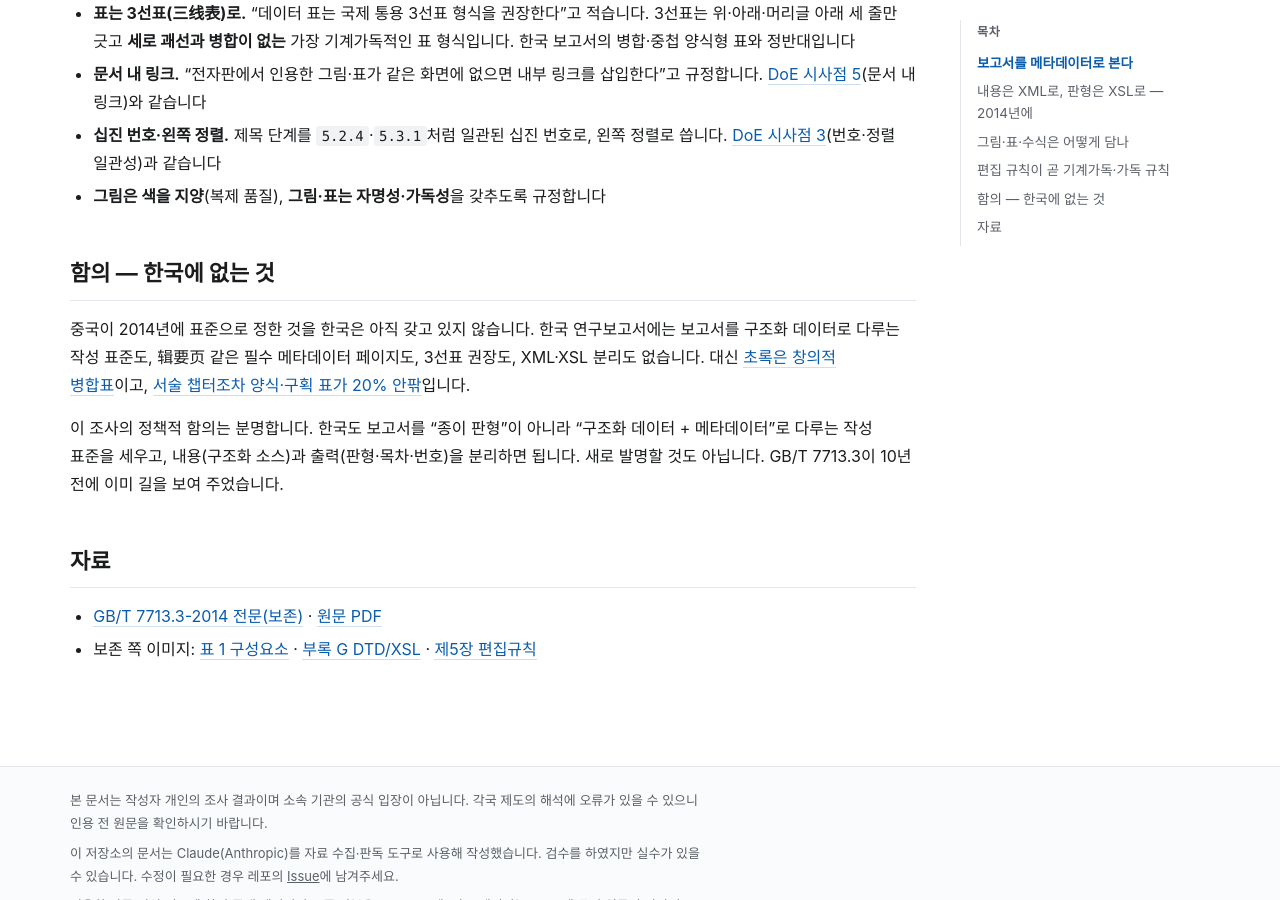
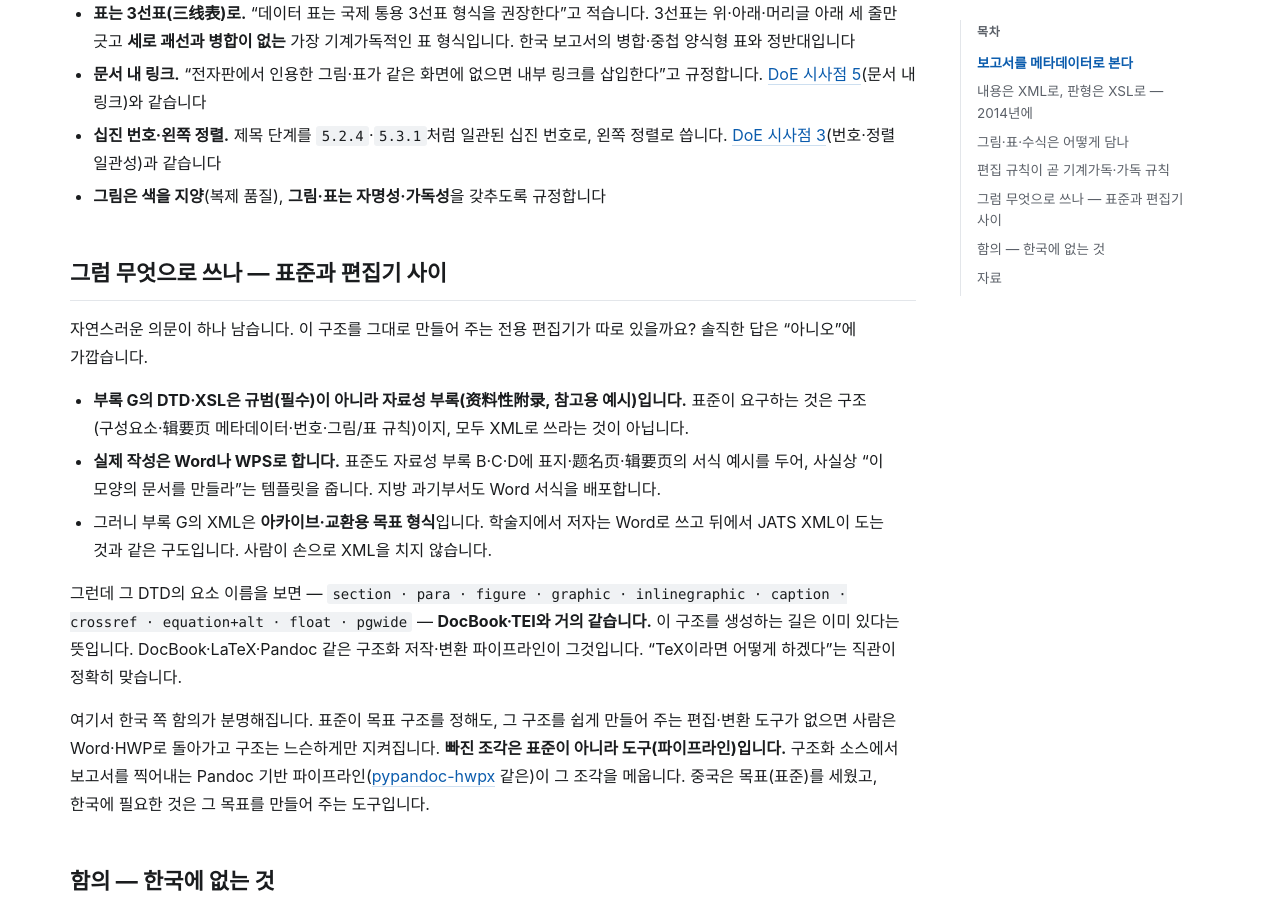
Before and after one commit to msjang/machine-ready-report-survey, a Jekyll site: the page built from findings-gbt.md, in a window 1280 px wide and 900 px high, scrolled down 7240 px. Built offline with Jekyll 4.4.1, drawn with Linux system fonts in a browser that asks for light colours; our own code applies the rules of GitHub Pages for plain Markdown files.

Commit message:
finding: GB/T '무엇으로 쓰나'(편집기) 절 + 국가별 연구지원 안내 페이지
- findings-gbt: DTD/XSL은 자료성 부록(예시)이고 실제는 Word/WPS 작성.
  DTD가 DocBook/TEI를 닮아 구조 생성은 DocBook·LaTeX·Pandoc 파이프라인으로 —
  빠진 건 표준이 아니라 도구(pypandoc-hwpx 등)
- findings-guides: 대학 연구지원부서(OSRP·研究支援·산학협력단)의 제안·보고·템플릿
  안내를 국가별로 정리(IIT OSRP 예시 캡처). 지원기관이 구조를 정하면 안내가
  한 장, 아니면 흩어진 서식·시스템을 잇는 설명이 됨
- nav·개요·README 연결

Co-Authored-By: Claude Opus 4.8 <noreply@anthropic.com>

```diff
--- a/_config.yml
+++ b/_config.yml
@@ -46,6 +46,7 @@ nav:
   - { name: 표 사용,      url: /findings-tables.html }
   - { name: 버드뷰,       url: /findings-birdview.html }
   - { name: 아카이브,     url: /findings-archives.html }
+  - { name: 연구지원 안내, url: /findings-guides.html }
   - { name: 출처,        url: /sources.html }
   - { name: 남은 질문,    url: /open-questions.html }
   - { name: 작성 규칙,    url: /PROCESS.html }
--- a/findings-gbt.md
+++ b/findings-gbt.md
@@ -78,6 +78,18 @@ GB/T 7713.3은 보고서의 각 구성요소를 **상태(필수/선택)와 기
 - **십진 번호·왼쪽 정렬.** 제목 단계를 `5.2.4`·`5.3.1`처럼 일관된 십진 번호로, 왼쪽 정렬로 씁니다. [DoE 시사점 3](findings-usa-doe.md)(번호·정렬 일관성)과 같습니다
 - **그림은 색을 지양**(복제 품질), **그림·표는 자명성·가독성**을 갖추도록 규정합니다
 
+## 그럼 무엇으로 쓰나 — 표준과 편집기 사이
+
+자연스러운 의문이 하나 남습니다. 이 구조를 그대로 만들어 주는 전용 편집기가 따로 있을까요? 솔직한 답은 "아니오"에 가깝습니다.
+
+- **부록 G의 DTD·XSL은 규범(필수)이 아니라 자료성 부록(资料性附录, 참고용 예시)입니다.** 표준이 요구하는 것은 구조(구성요소·辑要页 메타데이터·번호·그림/표 규칙)이지, 모두 XML로 쓰라는 것이 아닙니다.
+- **실제 작성은 Word나 WPS로 합니다.** 표준도 자료성 부록 B·C·D에 표지·题名页·辑要页의 서식 예시를 두어, 사실상 "이 모양의 문서를 만들라"는 템플릿을 줍니다. 지방 과기부서도 Word 서식을 배포합니다.
+- 그러니 부록 G의 XML은 **아카이브·교환용 목표 형식**입니다. 학술지에서 저자는 Word로 쓰고 뒤에서 JATS XML이 도는 것과 같은 구도입니다. 사람이 손으로 XML을 치지 않습니다.
+
+그런데 그 DTD의 요소 이름을 보면 — `section · para · figure · graphic · inlinegraphic · caption · crossref · equation+alt · float · pgwide` — **DocBook·TEI와 거의 같습니다.** 이 구조를 생성하는 길은 이미 있다는 뜻입니다. DocBook·LaTeX·Pandoc 같은 구조화 저작·변환 파이프라인이 그것입니다. "TeX이라면 어떻게 하겠다"는 직관이 정확히 맞습니다.
+
+여기서 한국 쪽 함의가 분명해집니다. 표준이 목표 구조를 정해도, 그 구조를 쉽게 만들어 주는 편집·변환 도구가 없으면 사람은 Word·HWP로 돌아가고 구조는 느슨하게만 지켜집니다. **빠진 조각은 표준이 아니라 도구(파이프라인)입니다.** 구조화 소스에서 보고서를 찍어내는 Pandoc 기반 파이프라인([pypandoc-hwpx](https://github.com/msjang/pypandoc-hwpx) 같은)이 그 조각을 메웁니다. 중국은 목표(표준)를 세웠고, 한국에 필요한 것은 그 목표를 만들어 주는 도구입니다.
+
 ## 함의 — 한국에 없는 것
 
 중국이 2014년에 표준으로 정한 것을 한국은 아직 갖고 있지 않습니다. 한국 연구보고서에는 보고서를 구조화 데이터로 다루는 작성 표준도, 辑要页 같은 필수 메타데이터 페이지도, 3선표 권장도, XML·XSL 분리도 없습니다. 대신 [초록은 창의적 병합표](findings-abstract.md)이고, [서술 챕터조차 양식·구획 표가 20% 안팎](findings-tables.md)입니다.
--- /dev/null
+++ b/findings-guides.md
@@ -0,0 +1,37 @@
+# 연구지원 안내 — 대학은 과제 과정을 어떻게 돕나
+
+- 작성일: 2026.11.
+- 작성자: 장민석 (msjang@kisti.re.kr)
+
+> [!NOTE]
+> 연구자가 과제를 따고(제안), 데이터·장비를 등록하고, 보고서를 내는 전 과정을, 각국 대학의 연구지원부서(Office of Sponsored Programs · 研究支援 · 산학협력단)가 지원기관별 **템플릿과 절차 안내**로 돕습니다. 이 페이지는 그런 안내 사이트를 나라별로 모아, 실제 작성·제출이 어떻게 안내되는지 보여줍니다.
+
+## 전형 — 미국 대학 연구지원처
+
+주신 예시인 [일리노이공대(IIT) 연구지원처(OSRP)의 NSF 템플릿 페이지](https://www.iit.edu/osrp/proposal-preparation/national-science-foundation-nsf-templates)가 전형입니다. "제안 준비 → 예산 작성 → 제출 → NIH/NSF 템플릿" 순으로 메뉴가 서고, NSF PAPPG(제안 정책·절차 가이드)·체크리스트·양식을 funder 기준 그대로 연결합니다.
+
+![IIT 연구지원처(OSRP)의 NSF 템플릿 페이지. 제안 준비·예산·제출·NIH/NSF 템플릿으로 이어지는 연구지원 안내](images/iit-osrp-nsf-templates.png)
+
+지원기관(NSF·NIH)이 제안서 구조·보고 양식·제출 시스템을 정해 두니, 대학 안내는 그 구조를 가리키기만 하면 됩니다. 연구자는 "어느 템플릿을 어디에 내는가"를 한 페이지에서 알 수 있습니다.
+
+## 국가별 연구지원 안내 사이트
+
+| 나라 | 지원기관 | 대학·기관 연구지원 안내 (예) | 무엇을 안내 |
+| --- | --- | --- | --- |
+| 미국 | NSF·NIH | [IIT OSRP](https://www.iit.edu/osrp/proposal-preparation/national-science-foundation-nsf-templates) · [UCLA ORA(NIH RPPR)](https://medschool.ucla.edu/) | 제안 템플릿·예산·제출·진도보고(RPPR) |
+| 일본 | 科研費(JSPS) | [JSPS 전자신청 操作手引](https://www-shinsei.jsps.go.jp/kaken/kakenhi_taiken/taiken_free/) · [法政大 科研費 매뉴얼](https://www.hosei.ac.jp/) | 응모~교부~실적보고 연간 흐름 |
+| 중국 | 과기보고 | [东南大学 科技处](https://kjc.seu.edu.cn/) · [清华대 GB/T 7713.3](https://lib.tsinghua.edu.cn/wj/GBT7713_3-2014.pdf) | 과기보고 작성규칙·공개유예 |
+| EU | Horizon Europe | [Heidelberg 정기보고 템플릿](https://backend.uni-heidelberg.de/de/dokumente/horizon-europe-periodic-report-template/download) · 대학 EU office | Part A/B 작성·제출 |
+| 영국 | UKRI·NIHR | [Cambridge Research Services](https://www.research-services.admin.cam.ac.uk/manage-project/share-your-research/research-outcomes-and-researchfish) · [Warwick RIS](https://warwick.ac.uk/services/ris/systems/researchfish/) | Researchfish 성과보고 |
+| 한국 | 국가R&D | [동서대 산학협력단](https://uni.dongseo.ac.kr/sanhak/?pCode=rndinfo) · [연세대 연구처](https://yis.yonsei.ac.kr/) | 과제 절차·장비 등록·NTIS 제출 |
+
+(각 링크는 대표 예시이며, 기관마다 안내 페이지가 따로 있습니다. 원문 사이트는 개편이 잦아 접속이 안 될 수 있습니다.)
+
+## 읽히는 차이
+
+대학 안내는 결국 "**지원기관이 정한 서식을 어떻게 채우고 어디에 내는가**"를 설명합니다. 그래서 안내의 모양은 지원기관이 정한 구조를 그대로 비춥니다.
+
+- **미국·일본·중국**은 지원기관이 구조를 정해 둡니다 — 미국은 템플릿과 award DB·RPPR 필드, 일본은 전자신청 필드와 Word 서식, 중국은 [GB/T 7713.3 작성규칙](findings-gbt.md). 그래서 대학 안내도 "이 템플릿을 이 시스템에 낸다"로 깔끔합니다.
+- **한국**은 서식이 지원기관 공고와 NTIS에 흩어져 있고 보고서가 [비구조화](findings-tables.md)입니다. 그래서 대학 산학협력단 안내도 "한글 서식을 받아 채워 PDF로 올리고, 장비는 NTIS에 따로 등록하라"에 머뭅니다. 연구자가 [같은 정보를 여러 번](report.md) 만드는 [워크플로](report.md)가 대학 안내 문서에도 그대로 드러납니다.
+
+같은 "연구지원 안내"라도, 지원기관이 구조를 정해 둔 나라에서는 안내가 한 장으로 끝나고, 그렇지 않은 나라에서는 안내가 흩어진 서식과 시스템을 이어 붙이는 설명이 됩니다.
```
Also changed, not shown: index.md (+1 -0 lines), README.md, images/iit-osrp-nsf-templates.png (added), sources/usa/iit-osrp-nsf-templates_2026-11-26.png (added).
